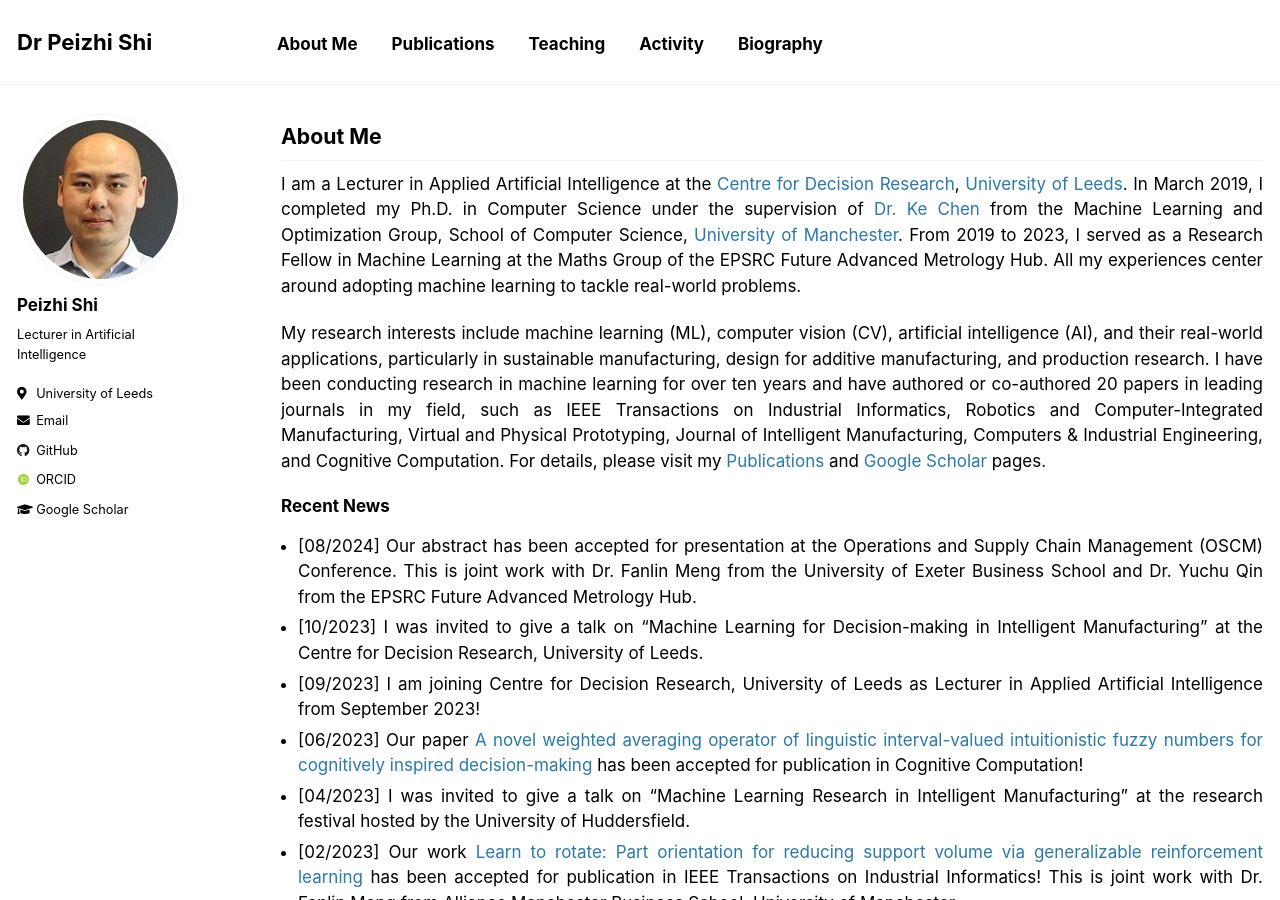
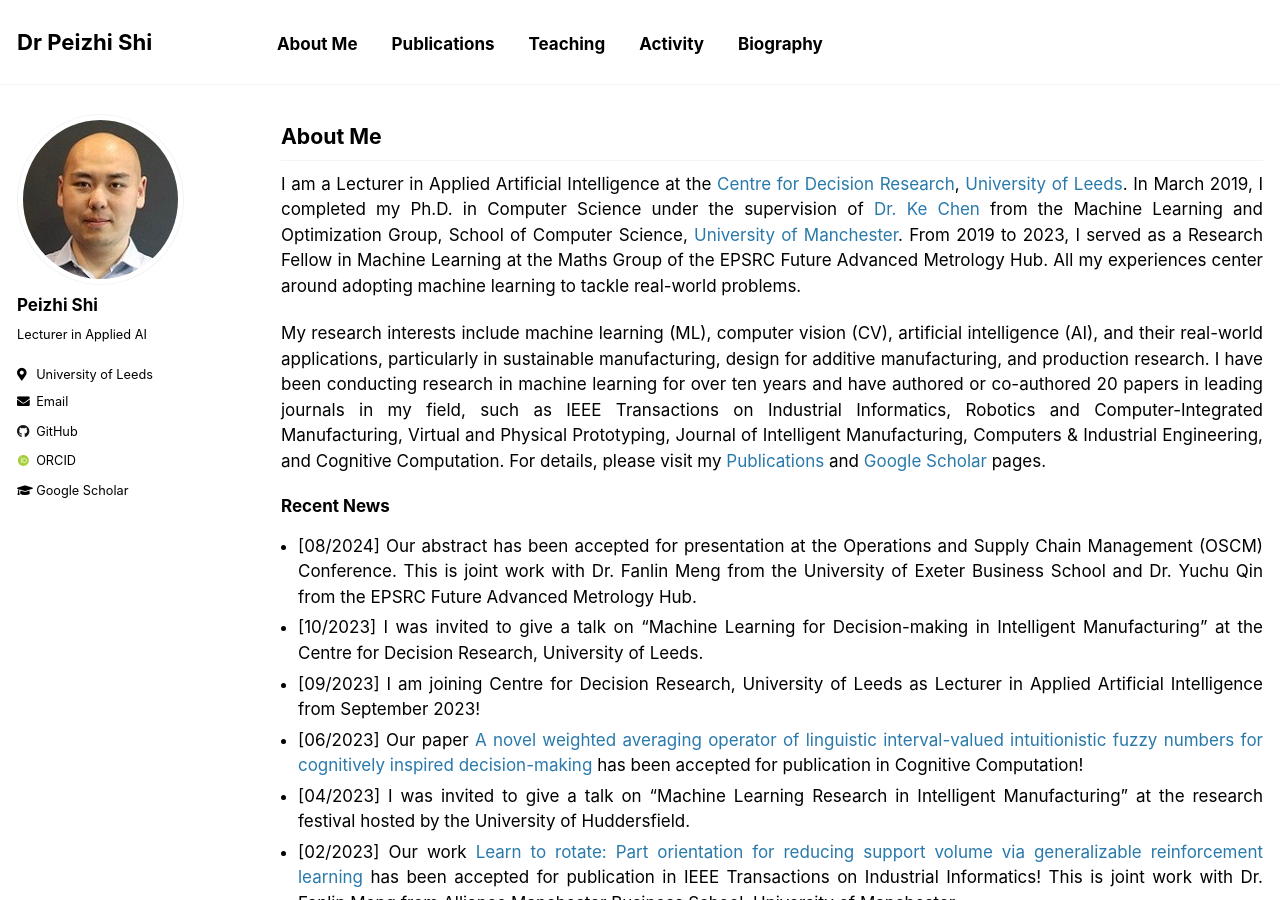
Before and after one commit to PeizhiShi/peizhishi.github.io, a Jekyll site: the page built from _pages/index.md, in a window 1280 px wide and 900 px high. Built offline with Jekyll 4.4.1, drawn with Linux system fonts in a browser that asks for light colours; some web fonts are replaced; our own code applies the rules of GitHub Pages for plain Markdown files.

Commit message:
Update _config.yml

```diff
--- a/_config.yml
+++ b/_config.yml
@@ -86,7 +86,7 @@ analytics:
 author:
   name             : "Peizhi Shi"
   avatar           : "myprofile.jpeg"
-  bio              : "Lecturer in Artificial Intelligence"
+  bio              : "Lecturer in Applied AI"
   location         :
   employer         : "University of Leeds"
   pubmed           :
```
